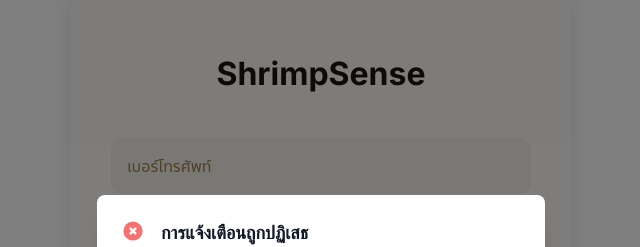
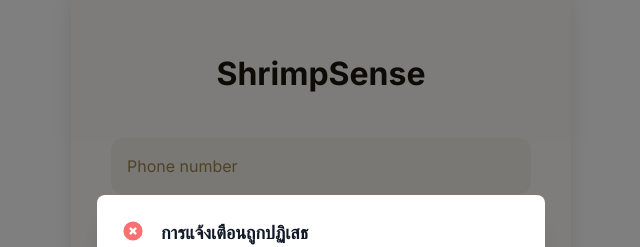
Before and after one commit to tHeNyXs/frontend_kung, a Next.js app: page /login in a window 1280 px wide. Shown: the part 113-360 px from the top of the page, without its empty margins (319-959 px from the left). Built offline with nearby package versions, Linux system fonts and the light colour scheme.

Commit message:
Update page.tsx

```diff
--- a/src/app/login/page.tsx
+++ b/src/app/login/page.tsx
@@ -79,7 +79,7 @@ export default function LoginPage() {
                     <div className="input-inner">
                       <input
                         type="tel"
-                        placeholder="เบอร์โทรศัพท์"
+                        placeholder="Phone number"
                         value={phoneNumber}
                         onChange={(e) => setPhoneNumber(e.target.value)}
                         className="phone-input"
@@ -99,7 +99,7 @@ export default function LoginPage() {
                     <div className="input-inner">
                       <input
                         type="password"
-                        placeholder="รหัสผ่าน"
+                        placeholder="Password"
                         value={password}
                         onChange={(e) => setPassword(e.target.value)}
                         className="password-input"
```
